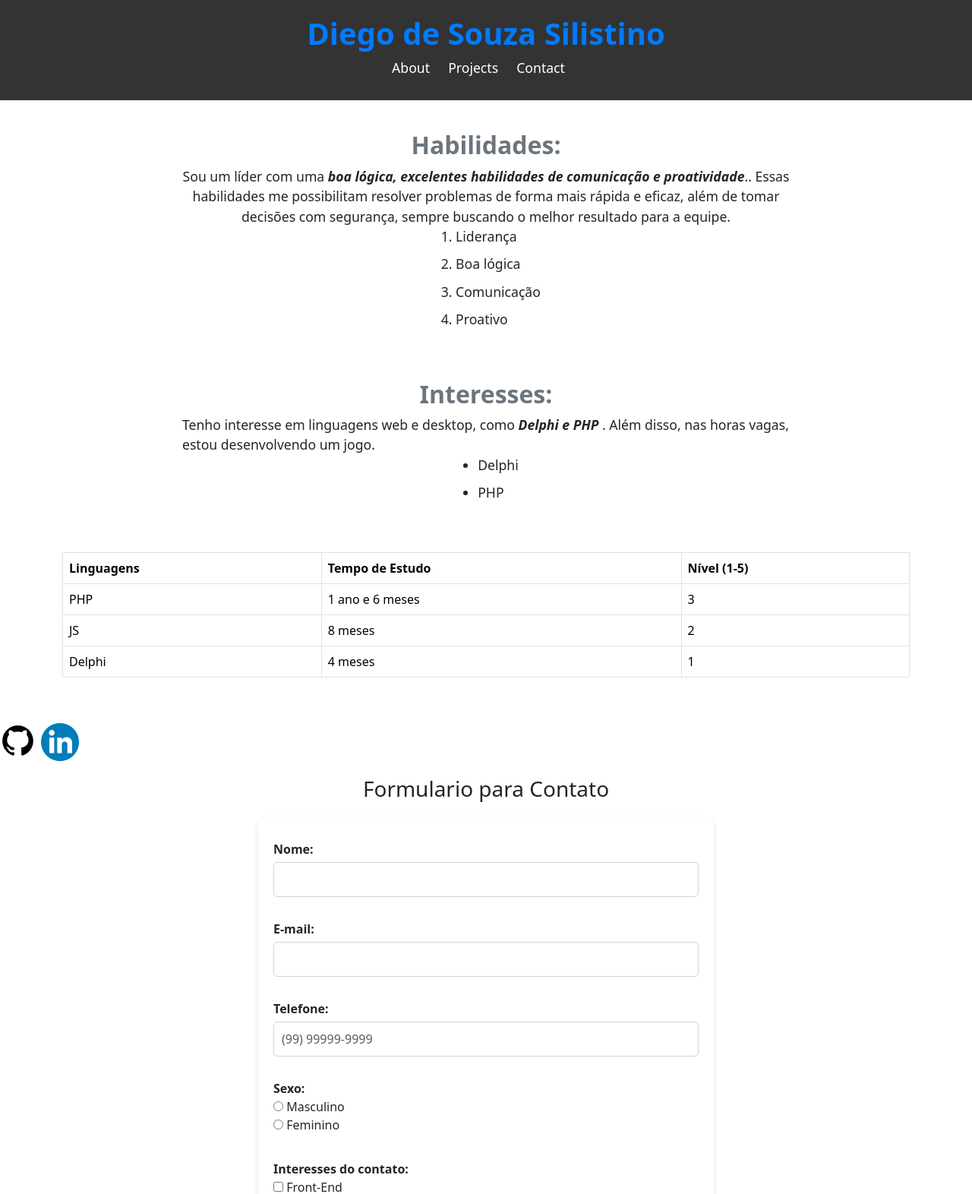
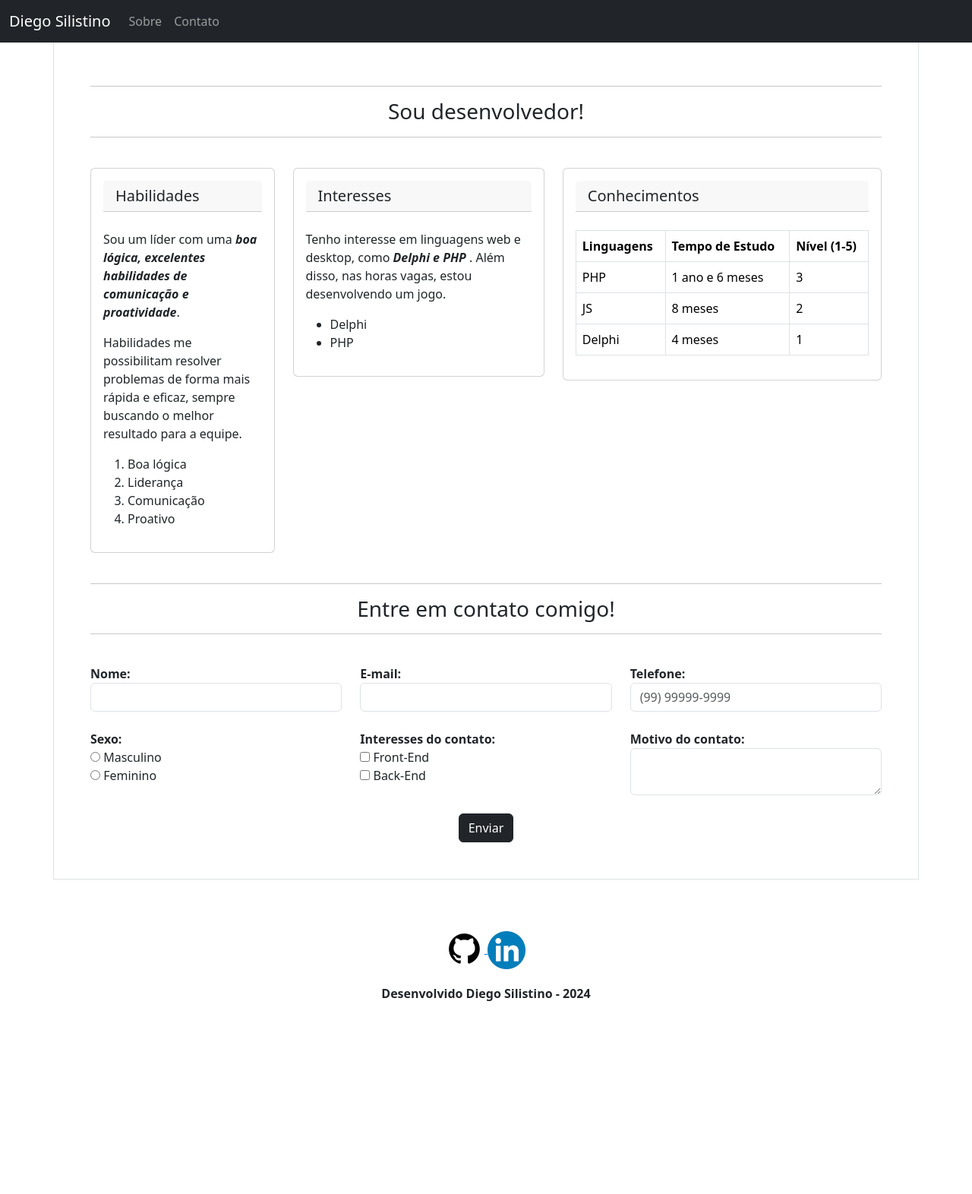
Before and after one commit to DiegoSilistino/Desenvolvimento-WEB, a plain HTML site: page AvaliaçãoPrimeiroBimestre/index.html in a window 1280 px wide. Shown: the top 1572 px of the page at 76% size. After the commit the page ends 1336 px from the top, so only its background shows below. Drawn offline with nearby package versions, Linux system fonts and the light colour scheme.

Commit message:
Ajuste do CSS e do HTML
Foi ajustado as tags do HTML e implementado o Bootstrap no restante do site.

```diff
--- /dev/null
+++ b/AvaliaçãoPrimeiroBimestre/css/style.css
@@ -0,0 +1,15 @@
+.label{
+    font-weight: bold;
+}
+
+a img {
+    display: inline-block;
+    margin: 20px auto;
+    width: auto;
+    height: 50px;
+    transition: transform 0.3s ease;
+}
+
+a img:hover {
+    transform: scale(1.1);
+}
--- a/AvaliaçãoPrimeiroBimestre/index.html
+++ b/AvaliaçãoPrimeiroBimestre/index.html
@@ -3,50 +3,85 @@
 
 <head>
     <meta charset="UTF-8">
-    <meta name="viewport" content="width=device-width, initial-scale=1.0">
+    <meta name="viewport" content="width=device-width, initial-scale=1">
     <title>Portfólio - Diego Silistino</title>
-    <link rel="stylesheet" href="style.css">
-    <link href="https://cdn.jsdelivr.net/npm/bootstrap@5.3.3/dist/css/bootstrap.min.css" rel="stylesheet" integrity="sha384-QWTKZyjpPEjISv5WaRU9OFeRpok6YctnYmDr5pNlyT2bRjXh0JMhjY6hW+ALEwIH" crossorigin="anonymous">
+    <link href="css/style.css" rel="stylesheet">
+    <link href="https://cdn.jsdelivr.net/npm/bootstrap@5.3.3/dist/css/bootstrap.min.css" rel="stylesheet"
+        integrity="sha384-QWTKZyjpPEjISv5WaRU9OFeRpok6YctnYmDr5pNlyT2bRjXh0JMhjY6hW+ALEwIH" crossorigin="anonymous">
     <script src="https://ajax.googleapis.com/ajax/libs/jquery/2.1.1/jquery.min.js"></script>
     <script src="https://cdnjs.cloudflare.com/ajax/libs/jquery.mask/1.14.10/jquery.mask.js"></script>
 </head>
 
-<body>
-        <header>
-            <h1>Diego de Souza Silistino</h1>
-            <nav>
-              <ul>
-                <li><a href="#footer">About</a></li>
-                <li><a href="#projects">Projects</a></li>
-                <li><a href="#contact">Contact</a></li>
+<body> <!--Corpo-->
+    <nav class="navbar navbar-expand-sm bg-dark navbar-dark fixed-top"> <!--Menu-->
+        <div class="container-fluid">
+            <a class="navbar-brand" href="#">Diego Silistino</a>
+            <button class="navbar-toggler" type="button" data-bs-toggle="collapse" data-bs-target="#collapsibleNavbar">
+                <span class="navbar-toggler-icon"></span>
+            </button>
+            <div class="collapse navbar-collapse" id="collapsibleNavbar">
+                <ul class="navbar-nav">
+                    <li class="nav-item">
+                        <a class="nav-link" href="#sobre">Sobre</a>
+                    </li>
+                    <li class="nav-item">
+                        <a class="nav-link" href="#contato">Contato</a>
+                    </li>
+                </ul>
+            </div>
+        </div>
+    </nav>
 
-              </ul>
-            </nav>
-          </header>
-
-    <section>
+    <section id="sobre" class="container p-5 my-5 border">
+        <hr>
+        <h3 class="text-center">Sou desenvolvedor!</h3>
+        <hr>
+        <br>
+        <div class="row">
+            <div class="col-sm-3">
+                <div class="card">
+                    <div class="card-body">
+                        <h5 class="card-header">Habilidades</h5>
+                        <br>
                         <article>
-            <h2>Habilidades:</h2>
-            <p>Sou um líder com uma <strong><em>boa lógica, excelentes habilidades de comunicação e proatividade</em></strong>.. Essas habilidades me possibilitam resolver problemas de forma mais rápida e eficaz, além de tomar decisões com segurança, sempre buscando o melhor resultado para a equipe.</p>
+                            <p>Sou um líder com uma <strong><em>boa lógica, excelentes habilidades de comunicação e
+                                        proatividade</em></strong>.</p>
+                            <p>Habilidades me possibilitam resolver problemas de forma mais rápida e eficaz, sempre
+                                buscando o melhor resultado para a equipe.</p>
                             <ol>
+                                <li>Boa lógica</li>
                                 <li>Liderança</li>
-                <li>Boa lógica</li>
                                 <li>Comunicação</li>
                                 <li>Proativo</li>
                             </ol>
                         </article>
-
+                    </div>
+                </div>
+            </div>
+            <div class="col-sm-4">
+                <div class="card">
+                    <div class="card-body">
+                        <h5 class="card-header">Interesses</h5>
+                        <br>
                         <article>
-            <h2>Interesses:</h2>
-            <p style="text-align:left;">Tenho interesse em linguagens web e desktop, como  <strong><em>Delphi e PHP </strong></em>. Além disso, nas horas vagas, estou desenvolvendo um jogo.</p>
+                            <p style="text-align:left;">Tenho interesse em linguagens web e desktop, como
+                                <strong><em>Delphi e PHP </strong></em>. Além disso, nas horas vagas, estou
+                                desenvolvendo um jogo.
+                            </p>
                             <ul>
                                 <li>Delphi</li>
                                 <li>PHP</li>
                             </ul>
                         </article>
-
-        <div class="container">
-            <table class="table table-bordered table-hover"> <!--  -->
+                    </div>
+                </div>
+            </div>
+            <div class="col-sm-5">
+                <div class="card">
+                    <div class="card-body">
+                        <h5 class="card-header">Conhecimentos</h5>
+                        <br>
+                        <table class="table table-bordered table-hover table-responsive-sm">
                             <thead>
                                 <tr>
                                     <th>Linguagens</th>
@@ -73,42 +108,59 @@
                             </tbody>
                         </table>
                     </div>
-    </section>
-
-    <nav>
-        <a href="https://github.com/DiegoSilistino/Desenvolvimento-WEB/tree/main/AvaliaçãoPrimeiroBimestre" target="_blank">
-            <img src="images/github.png" alt="Meu GitHub">
-        </a>
-        <a href="https://linkedin.com/in/DiegoSilistino" target="_blank"><img src="images/linkedin.png" alt="Meu Linkedin"></a>
-    </nav>
-
-    <footer>
-    <div id="footer" class="form-group">
-        <h3>Formulario para Contato</h3>
-        <form action="https://formspree.io/f/mpwaebaw" method="POST">
-            <label for="nome">Nome:</label>
+                </div>
+            </div>
+        </div>
+        <br>
+        <hr>
+        <h3 class="text-center">Entre em contato comigo!</h3>
+        <hr>
+        <br>
+        <form id="contato" action="https://formspree.io/f/mpwaebaw" method="post">
+            <div class="row">
+                <div class="col">
+                    <label class="label" for="nome">Nome:</label>
                     <input class="form-control" type="text" name="nome" id="nome" required>
-
-            <label for="email">E-mail:</label>
+                </div>
+                <div class="col">
+                    <label class="label" for="email">E-mail:</label>
                     <input class="form-control" type="email" name="email" id="email" required>
-
-            <label for="telefone">Telefone:</label>
-            <input class="form-control" type="tel" name="telefone" id="telefone" placeholder="(99) 99999-9999" data-mask-for-telefone minlength="10" maxlength="11" title="Número de telefone precisa ser no formato (99) 9999-9999" required>
-
-            <label for="sexo">Sexo:</label><br>
+                </div>
+                <div class="col">
+                    <label class="label" for="telefone">Telefone:</label>
+                    <input class="form-control" type="tel" name="telefone" id="telefone" placeholder="(99) 99999-9999"
+                        data-mask-for-telefone minlength="10" maxlength="11"
+                        title="Número de telefone precisa ser no formato (99) 9999-9999" required>
+                </div>
+            </div>
+            <br>
+            <div class="row">
+                <div class="col">
+                    <label class="label" for="sexo">Sexo:</label><br>
                     <input type="radio" id="masculino" name="sexo" value="masculino"> Masculino<br>
                     <input type="radio" id="feminino" name="sexo" value="feminino"> Feminino<br><br>
-
-            <label for="interesse">Interesses do contato:</label><br>
-            <input type="checkbox" name="interesse" id="front-end" required> Front-End<br>
-            <input type="checkbox" name="interesse" id="back-end" required> Back-End<br><br>
-
-            <label for="mensagem">Motivo do contato:</label>
-            <textarea class="form-control" name="mensagem" id="mensagem" required></textarea><br><br>
-
-            <button type="submit">Enviar</button>
+                </div>
+                <div class="col">
+                    <label class="label" for="interesse">Interesses do contato:</label><br>
+                    <input type="checkbox" name="interesse" id="front-end"> Front-End<br>
+                    <input type="checkbox" name="interesse" id="back-end"> Back-End<br><br>
+                </div>
+                <div class="col">
+                    <label class="label" for="mensagem">Motivo do contato:</label>
+                    <textarea class="form-control" name="mensagem" id="mensagem" required></textarea><br>
+                </div>
+            </div>
+            <center><button type="submit" class="btn btn-dark">Enviar</button></center>
         </form>
-    </div>
+    </section>
+    <footer class="text-center">
+        <a href="https://github.com/DiegoSilistino/Desenvolvimento-WEB/tree/main/AvaliaçãoPrimeiroBimestre"
+            target="_blank">
+            <img src="/images/github.png" alt="Meu GitHub">
+        </a>
+        <a href="https://www.linkedin.com/in/diego-de-souza-silistino-4770b224b/?utm_source=share&utm_campaign=share_via&utm_content=profile&utm_medium=android_app"
+            target="_blank"><img src="/images/linkedin.png" alt="Meu Linkedin"></a>
+        <p><b>Desenvolvido Diego Silistino - 2024</b></p>
     </footer>
 </body>
 
@@ -116,13 +168,9 @@
     //Script para o telefone ficar como celular ou tell fixo
 
     $(document).on('keydown', '[data-mask-for-telefone]', function (e) {
-
         var digit = e.key.replace(/\D/g, '');
-
         var value = $(this).val().replace(/\D/g, '');
-
         var size = value.concat(digit).length;
-
         $(this).mask((size >= 11) ? '(00) 00000-0000' : '(00) 0000-0000');
     });
 </script>
--- a/AvaliaçãoPrimeiroBimestre/style.css
+++ /dev/null
@@ -1,145 +0,0 @@
-body {
-    font-family: 'Arial', sans-serif;
-    background-color: #f8f9fa;
-    color: #333;
-    text-align: center;
-}
-
-header {
-    text-align: center;
-    margin-bottom: 40px;
-        background-color: #333;
-        color: #fff;
-        padding: 20px;
-}
-
-h3{
-    text-align: center;
-    margin-bottom: 40px;
-}
-
-header h1 {
-    font-size: 2.5rem;
-    font-weight: bold;
-    color: #007bff;
-}
-
-section {
-    margin-bottom: 40px;
-}
-
-section h2 {
-    font-size: 2rem;
-    font-weight: bold;
-    color: #6c757d;
-}
-
-section p {
-    font-size: 1.1rem;
-    line-height: 1.5;
-    margin: 0 auto;
-    max-width: 800px;
-}
-
-article{
-    text-align: center;
-    margin-bottom: 40px;
-}
-
-ol, ul {
-    display: inline-block;
-    text-align: left;
-    margin: 0 auto;
-    padding: 0;
-}
-
-ol li, ul li {
-    margin-bottom: 10px;
-    font-size: 1.1rem;
-}
-
-table {
-    margin: 20px auto;
-    width: auto;
-}
-
-thead th {
-    background-color: #007bff;
-    color: white;
-}
-
-tbody tr:hover {
-    background-color: #e9ecef;
-}
-
-a img {
-    display: inline-block;
-    margin: 20px auto;
-    width: auto;
-    height: 50px;
-    transition: transform 0.3s ease;
-}
-
-a img:hover {
-    transform: scale(1.1);
-}
-
-form {
-    max-width: 600px;
-    margin: 20px auto;
-    background-color: white;
-    padding: 20px;
-    border-radius: 10px;
-    box-shadow: 0 4px 8px rgba(0, 0, 0, 0.1);
-    text-align: left;
-}
-
-form label {
-    font-weight: bold;
-    margin-top: 10px;
-}
-
-form input[type="text"],
-form input[type="email"],
-form input[type="tel"] {
-    width: 100%;
-    padding: 10px;
-    margin-top: 5px;
-    margin-bottom: 20px;
-    border: 1px solid #ced4da;
-    border-radius: 5px;
-}
-
-form button {
-    display: block;
-    margin: 20px auto 0 auto;
-    background-color: #007bff;
-    color: white;
-    padding: 10px 20px;
-    border: none;
-    border-radius: 5px;
-    cursor: pointer;
-    transition: background-color 0.3s ease;
-}
-
-form button:hover {
-    background-color: #0056b3;
-}
-
-nav ul {
-    list-style:
-   none;
-    margin: 0;
-    padding: 0;
-  }
-
-  nav ul li {
-    display: inline-block;
-    margin-right: 20px;
-  }
-
-  nav a {
-    color: #fff;
-    text-decoration: none;
-
-  }
```
Also changed, not shown: 1 other file. Lines whose indentation alone changed are shown as unchanged.
